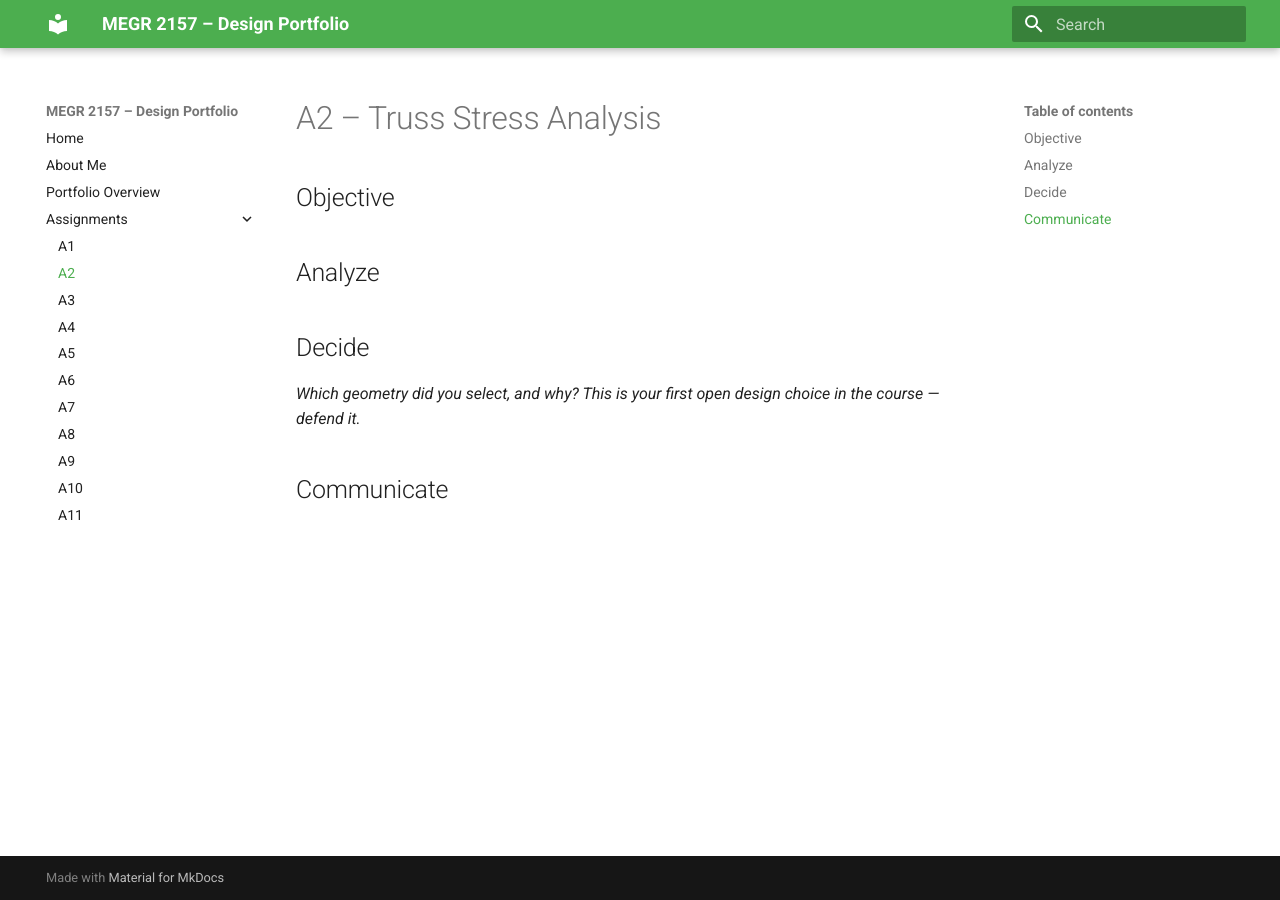
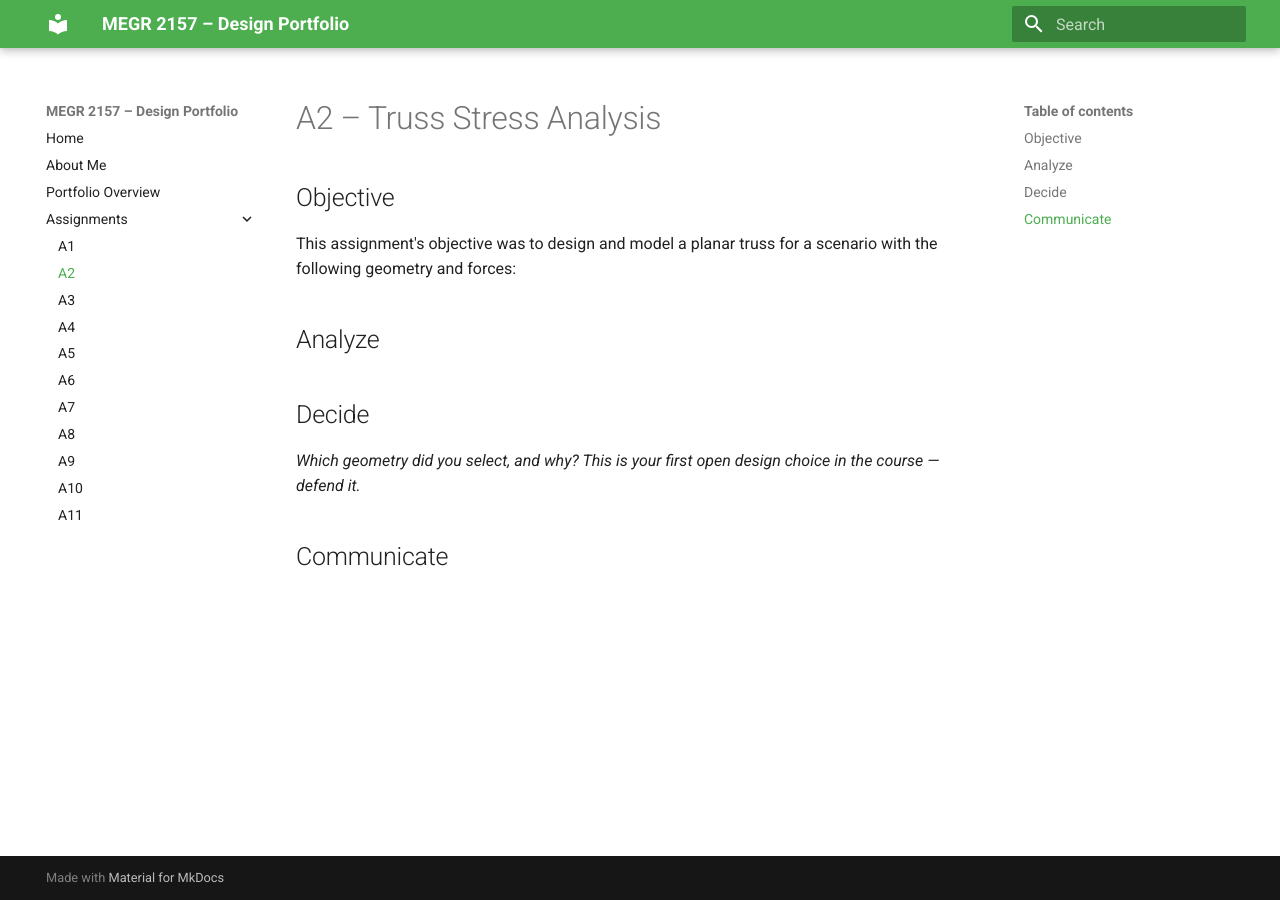
Before and after one commit to Ldreifuss/megr2157-project-portfolio, an MkDocs documentation site: the page built from docs/assignments/A02/index.md, in a window 1280 px wide. Built offline with MkDocs 1.6.1 and Material for MkDocs 9.7.7, drawn with Linux system fonts in a browser that asks for light colours.

Commit message:
Update index.md

```diff
--- a/docs/assignments/A02/index.md
+++ b/docs/assignments/A02/index.md
@@ -1,7 +1,7 @@
 # A2 – Truss Stress Analysis
 
 ## Objective
-
+This assignment's objective was to design and model a planar truss for a scenario with the following geometry and forces:
 
 ## Analyze
 
```
